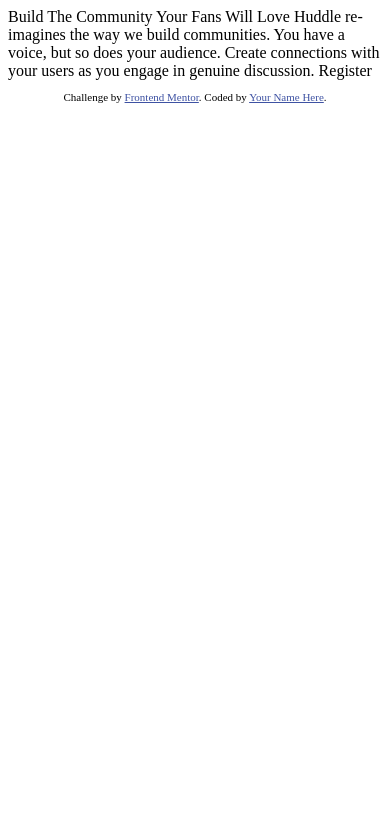
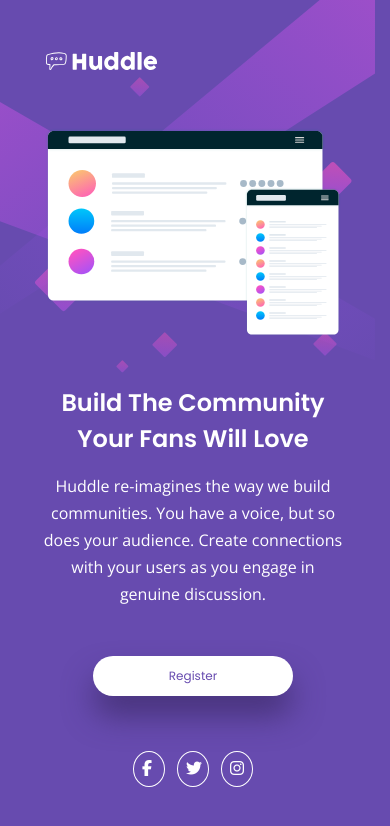
Before and after one commit to Leo-LC/Huddle-Landing-Page, a plain HTML site: page index.html in a window 390 px wide. Drawn offline with nearby package versions, Linux system fonts and the light colour scheme.

Commit message:
hover states + responsive

```diff
--- a/index.html
+++ b/index.html
@@ -1,33 +1,73 @@
 <!DOCTYPE html>
 <html lang="en">
 	<head>
-  <meta charset="UTF-8">
-  <meta name="viewport" content="width=device-width, initial-scale=1.0"> <!-- displays site properly based on user's device -->
+		<meta charset="UTF-8" />
+		<meta name="viewport" content="width=device-width, initial-scale=1.0" />
+		<!-- displays site properly based on user's device -->
 
-  <link rel="icon" type="image/png" sizes="32x32" href="./images/favicon-32x32.png">
+		<link
+			rel="icon"
+			type="image/png"
+			sizes="32x32"
+			href="./images/favicon-32x32.png"
+		/>
 
-  <title>Frontend Mentor | Huddle landing page with single introductory section</title>
+		<script
+			src="https://kit.fontawesome.com/bf28b7cad2.js"
+			crossorigin="anonymous"
+		></script>
+
+		<link rel="stylesheet" href="/styles.css" />
+
+		<link rel="preconnect" href="https://fonts.googleapis.com" />
+		<link rel="preconnect" href="https://fonts.gstatic.com" crossorigin />
+		<link
+			href="https://fonts.googleapis.com/css2?family=Open+Sans&family=Poppins:wght@400;600&display=swap"
+			rel="stylesheet"
+		/>
+
+		<title>
+			Frontend Mentor | Huddle landing page with single introductory section
+		</title>
 
 		<!-- Feel free to remove these styles or customise in your own stylesheet 👍 -->
 		<style>
-    .attribution { font-size: 11px; text-align: center; }
-    .attribution a { color: hsl(228, 45%, 44%); }
+			.attribution {
+				font-size: 11px;
+				text-align: center;
+			}
+			.attribution a {
+				color: hsl(228, 45%, 44%);
+			}
 		</style>
 	</head>
 	<body>
+		<div class="global">
+			<header>
+				<img class="logo" src="/images/logo.svg" alt="Logo Huddle" />
+			</header>
 
-  Build The Community Your Fans Will Love
+			<main class="main">
+				<!-- <div class="preview">image goes here</div> -->
+				<img class="preview" src="/images/illustration-mockups.svg" alt="" />
+				<div class="text">
+					<h1 class="build">Build The Community Your Fans Will Love</h1>
 
-  Huddle re-imagines the way we build communities. You have a voice, but so does your audience.
-  Create connections with your users as you engage in genuine discussion.
+					<p class="description">
+						Huddle re-imagines the way we build communities. You have a voice,
+						but so does your audience. Create connections with your users as you
+						engage in genuine discussion.
+					</p>
+					<button class="btn">Register</button>
+				</div>
+      </main>
 
-  Register
+        <div class="social">
 
-  <footer>
-    <p class="attribution">
-      Challenge by <a href="https://www.frontendmentor.io?ref=challenge" target="_blank">Frontend Mentor</a>.
-      Coded by <a href="#">Your Name Here</a>.
-    </p>
-  </footer>
+          <a href=""><i class="icon fa-brands fa-facebook-f"></i></a>
+          <a href=""><i class="icon fa-brands fa-twitter"></i></a>
+          <a href=""><i class="icon fa-brands fa-instagram"></i></a>
+        </div>
+      </div>
 	</body>
 </html>
--- /dev/null
+++ b/styles.scss
@@ -0,0 +1,182 @@
+$background-color : hsl(257 40% 49%);
+$accent-color : hsl(300 69% 71%);
+
+$primary-font-family : 'Poppins',
+sans-serif;
+$secondary-font-family : 'Open Sans',
+sans-serif;
+
+$font-weight-400 : 400;
+$font-weight-600 : 600;
+
+body {
+    display: flex;
+    justify-content: center;
+    justify-items: center;
+    background-color: $background-color;
+    background-image: url(/images/bg-desktop.svg);
+    background-repeat: no-repeat;
+
+    @media only screen and (width < 450px) {
+
+        background-image: url(/images/bg-mobile.svg);
+        flex-direction: column;
+        width: 370px;
+
+    }
+}
+
+.global {
+    margin-top: 64px;
+
+    @media only screen and (width < 450px) {
+        margin-top: 38px;
+    }
+}
+
+.logo {
+    width: 200px;
+    margin-bottom: 4rem;
+
+    @media only screen and (width < 450px) {
+        width: 120px;
+        margin-left: 2rem;
+        margin-bottom: 3rem;
+    }
+}
+
+main {
+    display: flex;
+
+    @media only screen and (width < 450px) {
+
+        flex-direction: column;
+        width: 370px;
+        align-items: center;
+
+    }
+}
+
+.preview {
+    width: 696px;
+    height: 493px;
+
+    @media only screen and (width < 450px) {
+        width: 296px;
+        height: 209px;
+    }
+
+}
+
+.text {
+    padding: 2rem 4rem;
+
+    @media only screen and (width < 450px) {
+        text-align: center;
+        padding: 2rem 2rem;
+        width: 304px;
+    }
+
+    h1 {
+        font-family: $primary-font-family;
+        font-weight: $font-weight-600;
+        font-size: 40px;
+        color: white;
+        width: 20ch;
+        line-height: 60px;
+
+        @media only screen and (width < 450px) {
+            font-size: 24px;
+            width: 304px;
+            line-height: 36px;
+        }
+    }
+
+    p {
+        font-family: $secondary-font-family;
+        font-weight: $font-weight-400;
+        font-size: 18px;
+        color: white;
+        width: 50ch;
+        line-height: 27px;
+
+        @media only screen and (width < 450px) {
+            font-size: 16px;
+            width: 304px;
+        }
+    }
+
+    button {
+        width: 200px;
+        height: 56px;
+        background-color: white;
+        color: $background-color;
+        font-family: $primary-font-family;
+        font-weight: $font-weight-400;
+        font-size: 18px;
+        border: none;
+        border-radius: 28px;
+        box-shadow: 0px 20px 30px 0px rgba(60, 43, 105, 0.725);
+        cursor: pointer;
+
+        &:hover {
+            background-color: $accent-color;
+            color: white;
+
+        }
+
+        @media only screen and (width < 450px) {
+            height: 40px;
+            font-size: 12px;
+            margin: 2rem;
+        }
+    }
+}
+
+.social {
+    display: flex;
+    position: relative;
+    left: 1200px;
+    gap: 36px;
+
+    a {
+        border-radius: 100%;
+        color: white;
+        outline: 2px solid white;
+        padding: 10px;
+        margin: -10px;
+
+        .icon {
+            width: 20px;
+            height: 20px;
+            color: white;
+        }
+    }
+
+    @media only screen and (width < 450px) {
+        left: 0px;
+        justify-content: center;
+        gap: 30px;
+
+        a {
+
+            outline: 1px solid white;
+            padding: 8px;
+            margin: -8px;
+
+            .icon {
+                width: 14px;
+                height: 14px;
+            }
+        }
+
+    }
+}
+
+.social a:hover {
+    outline: 2px solid $accent-color;
+
+    .icon {
+        color: $accent-color;
+    }
+}
```
Also changed, not shown: styles.css (added), 1 other file. Lines whose indentation alone changed are shown as unchanged.
